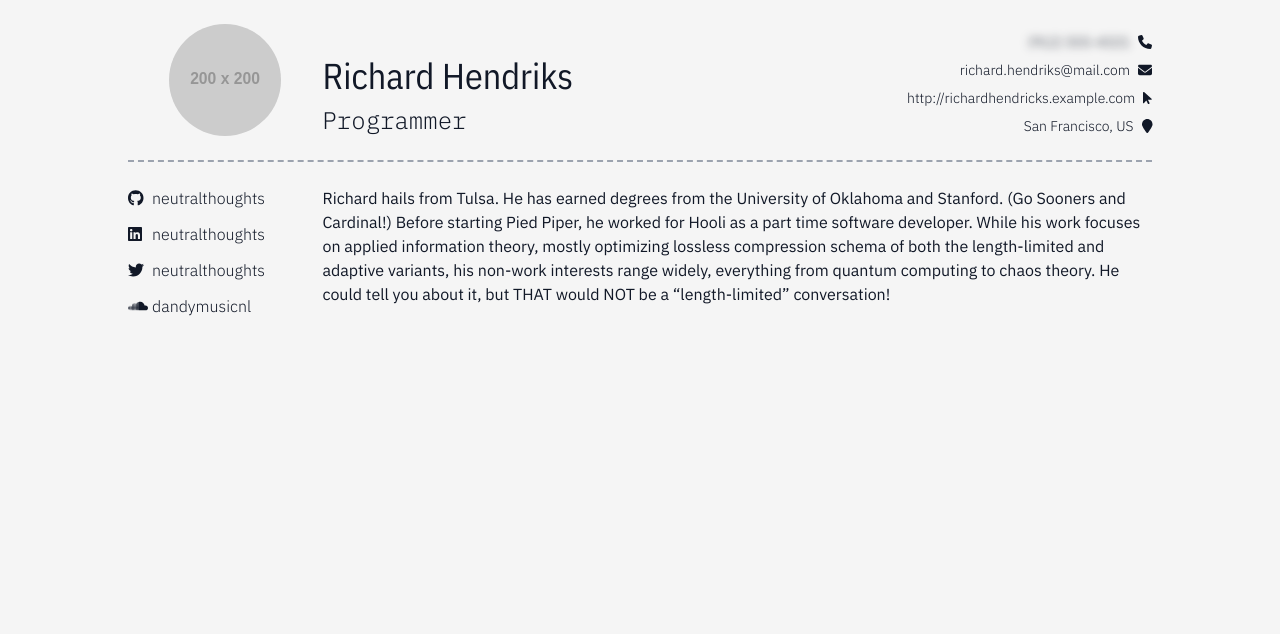
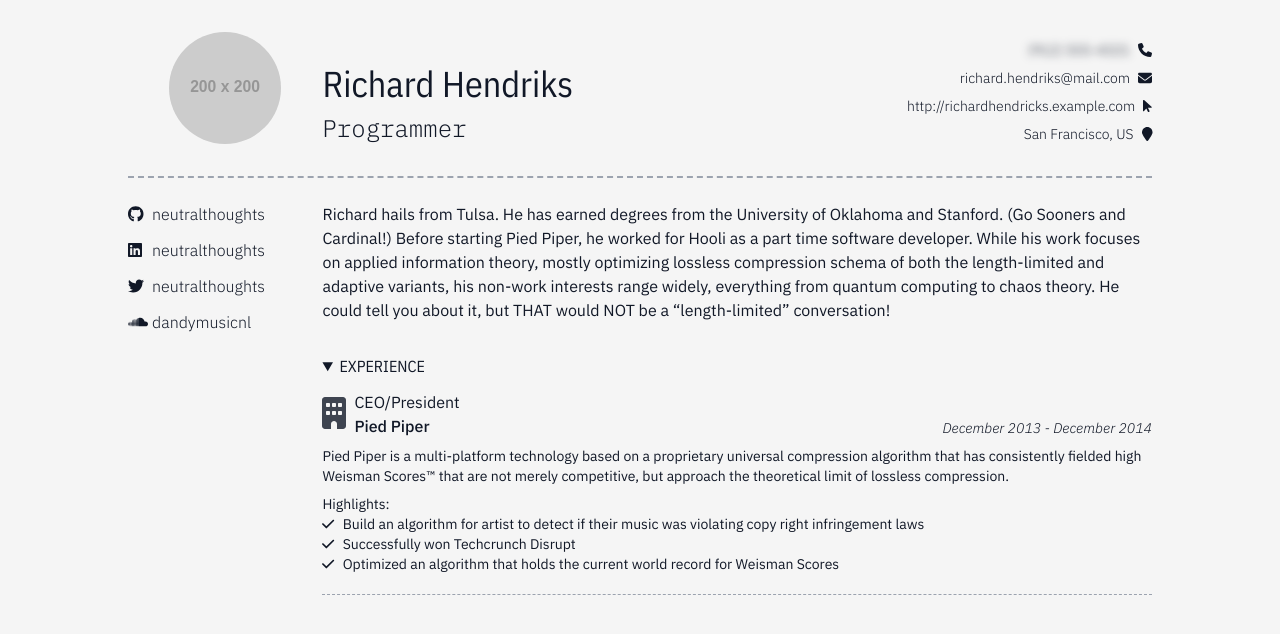
Before and after one commit to roshhni97/caglarturali.github.io, a React (Vite) app: page / in a window 1280 px wide. Shown: the top 634 px of the page. Built offline with nearby package versions, Linux system fonts and the light colour scheme.

Commit message:
Create work section and related widgets

```diff
--- /dev/null
+++ b/src/components/WorkSection.tsx
@@ -0,0 +1,36 @@
+import { useContext } from 'react';
+import { faBuilding } from '@fortawesome/free-solid-svg-icons';
+import { ResumeContext } from 'src/contexts/ResumeContext';
+import { formatDateRange } from 'src/utils/date';
+import CollapsibleWidget from 'src/widgets/CollapsibleWidget';
+import ListItemWidget from 'src/widgets/ListItemWidget';
+import SimpleListWidget from 'src/widgets/SimpleListWidget';
+
+export default function WorkSection() {
+  const { work } = useContext(ResumeContext);
+  if (work.length == 0) return null;
+
+  return (
+    <section>
+      <CollapsibleWidget title="Experience">
+        <ul>
+          {work.map(
+            ({ position, name, url, summary, highlights, ...dates }) => (
+              <li key={position + name}>
+                <ListItemWidget
+                  title={position}
+                  subtitles={[{ text: name, href: url }]}
+                  textRight={formatDateRange(dates.startDate, dates.endDate)}
+                  icon={faBuilding}
+                >
+                  <div>{summary}</div>
+                  <SimpleListWidget title="Highlights" items={highlights} />
+                </ListItemWidget>
+              </li>
+            ),
+          )}
+        </ul>
+      </CollapsibleWidget>
+    </section>
+  );
+}
--- /dev/null
+++ b/src/utils/date.ts
@@ -0,0 +1,15 @@
+export function formatDate(dateString: string): string {
+  const date = new Date(dateString);
+  const options: Intl.DateTimeFormatOptions = {
+    year: 'numeric',
+    month: 'long',
+  };
+  return date.toLocaleDateString('en-US', options);
+}
+
+export function formatDateRange(startDate: string, endDate: string): string {
+  return [
+    formatDate(startDate),
+    endDate != '' ? formatDate(endDate) : 'Present',
+  ].join(' - ');
+}
--- a/src/views/CurriculumVitae.tsx
+++ b/src/views/CurriculumVitae.tsx
@@ -1,20 +1,22 @@
 import BasicsSection from 'src/components/BasicsSection';
 import ProfilesSection from 'src/components/ProfilesSection';
 import SummarySection from 'src/components/SummarySection';
+import WorkSection from 'src/components/WorkSection';
 
 export default function CurriculumVitae() {
   return (
     <div className="bg-neutral-100 dark:bg-neutral-900 text-gray-900 dark:text-gray-100 w-full min-h-screen">
       <main className="container mx-auto">
-        <div className="border-b-2 border-dashed border-gray-400 py-6">
+        <div className="border-b-2 border-dashed border-gray-400 py-8">
           <BasicsSection />
         </div>
         <div className="flex flex-row py-6">
           <aside className="w-60 font-light">
             <ProfilesSection />
           </aside>
-          <div className="w-full">
+          <div className="w-full space-y-8">
             <SummarySection />
+            <WorkSection />
           </div>
         </div>
       </main>
--- /dev/null
+++ b/src/widgets/CollapsibleWidget.tsx
@@ -0,0 +1,24 @@
+import { PropsWithChildren } from 'react';
+
+type Props = PropsWithChildren<{
+  title: string;
+  open?: boolean;
+}>;
+
+export default function CollapsibleWidget({
+  open = true,
+  title,
+  children,
+}: Props) {
+  return (
+    <details
+      open={open}
+      className="border-b border-dashed border-gray-400 pb-2"
+    >
+      <summary className="font-sans-narrow font-light uppercase cursor-pointer select-none">
+        {title}
+      </summary>
+      {children}
+    </details>
+  );
+}
--- /dev/null
+++ b/src/widgets/ListItemWidget.tsx
@@ -0,0 +1,58 @@
+import { PropsWithChildren } from 'react';
+import { FontAwesomeIcon } from '@fortawesome/react-fontawesome';
+import type { IconProp } from '@fortawesome/fontawesome-svg-core';
+
+type Subtitle =
+  | string
+  | {
+      text: string;
+      href: string;
+    };
+
+type Props = PropsWithChildren<{
+  title: string;
+  subtitles: Subtitle[];
+  icon: IconProp;
+  textRight?: string;
+  className?: string | undefined;
+}>;
+
+export default function ListItemWidget({
+  title,
+  subtitles,
+  icon,
+  textRight,
+  className,
+  children,
+}: Props) {
+  function renderSubtitle(subtitle: Subtitle) {
+    if (typeof subtitle == 'string') {
+      return <p>{subtitle}</p>;
+    }
+    return (
+      <p>
+        <a href={subtitle.href}>{subtitle.text}</a>
+      </p>
+    );
+  }
+
+  return (
+    <div className={`py-3 ${className}`}>
+      <div className="flex items-center">
+        <div className="w-8">
+          <FontAwesomeIcon icon={icon} size="2x" opacity={0.8} />
+        </div>
+        <div className="flex-grow">
+          <p className="">{title}</p>
+          <div className="flex justify-between items-end">
+            <div className="font-medium">{subtitles.map(renderSubtitle)}</div>
+            <div className="font-light">
+              {textRight && <p className="text-sm italic">{textRight}</p>}
+            </div>
+          </div>
+        </div>
+      </div>
+      {children && <div className="pt-2 space-y-2 text-sm">{children}</div>}
+    </div>
+  );
+}
--- /dev/null
+++ b/src/widgets/SimpleListWidget.tsx
@@ -0,0 +1,25 @@
+import { PropsWithChildren } from 'react';
+import { FontAwesomeIcon } from '@fortawesome/react-fontawesome';
+import { faCheck } from '@fortawesome/free-solid-svg-icons';
+
+type Props = PropsWithChildren<{
+  title: string;
+  items: string[];
+  className?: string | undefined;
+}>;
+
+export default function SimpleListWidget({ title, items, className }: Props) {
+  return (
+    <div className={className}>
+      <p>{title}:</p>
+      <ul>
+        {items.map((item) => (
+          <li key={item}>
+            <FontAwesomeIcon icon={faCheck} className="me-2" />
+            <span>{item}</span>
+          </li>
+        ))}
+      </ul>
+    </div>
+  );
+}
```
Also changed, not shown: src/types/Resume.ts (+11 -11 lines).
